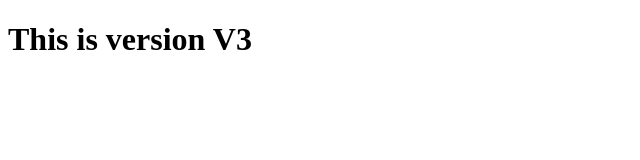
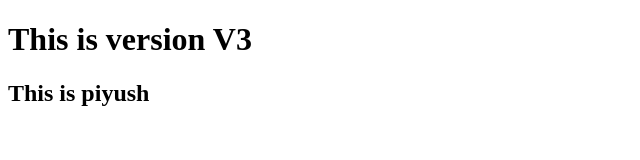
Before and after one commit to purushottam19971/myrepo, a plain HTML site: page index.html in a window 1280 px wide. Shown: the whole page, without its empty margins (0-640 px from the left). Drawn offline with Linux system fonts and the light colour scheme.

Commit message:
piyush added

```diff
--- a/index.html
+++ b/index.html
@@ -7,5 +7,6 @@
 </head>
 <body>
     <h1> This is version V3</h1>
+    <h2> This is piyush </h2>
 </body>
 </html>
```
